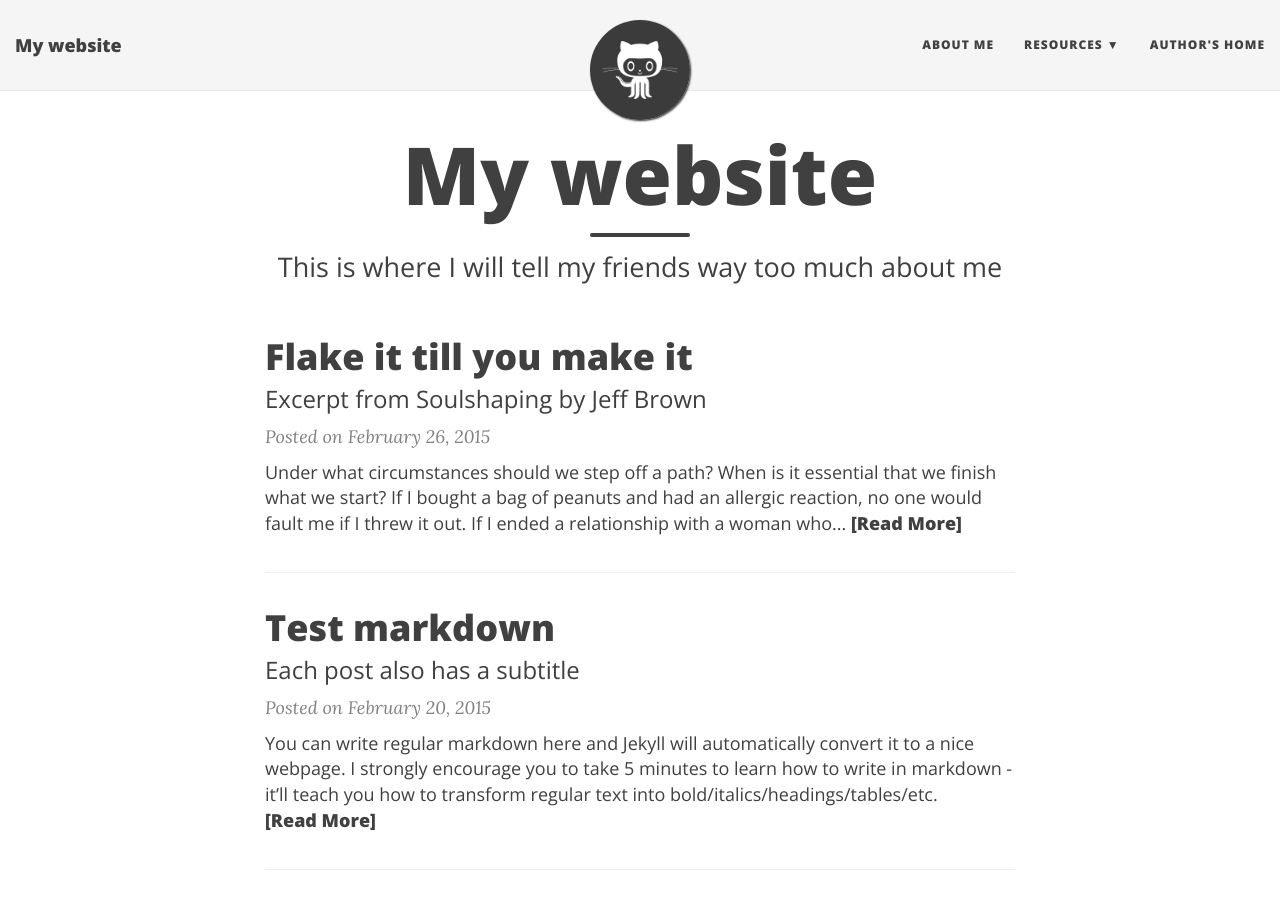
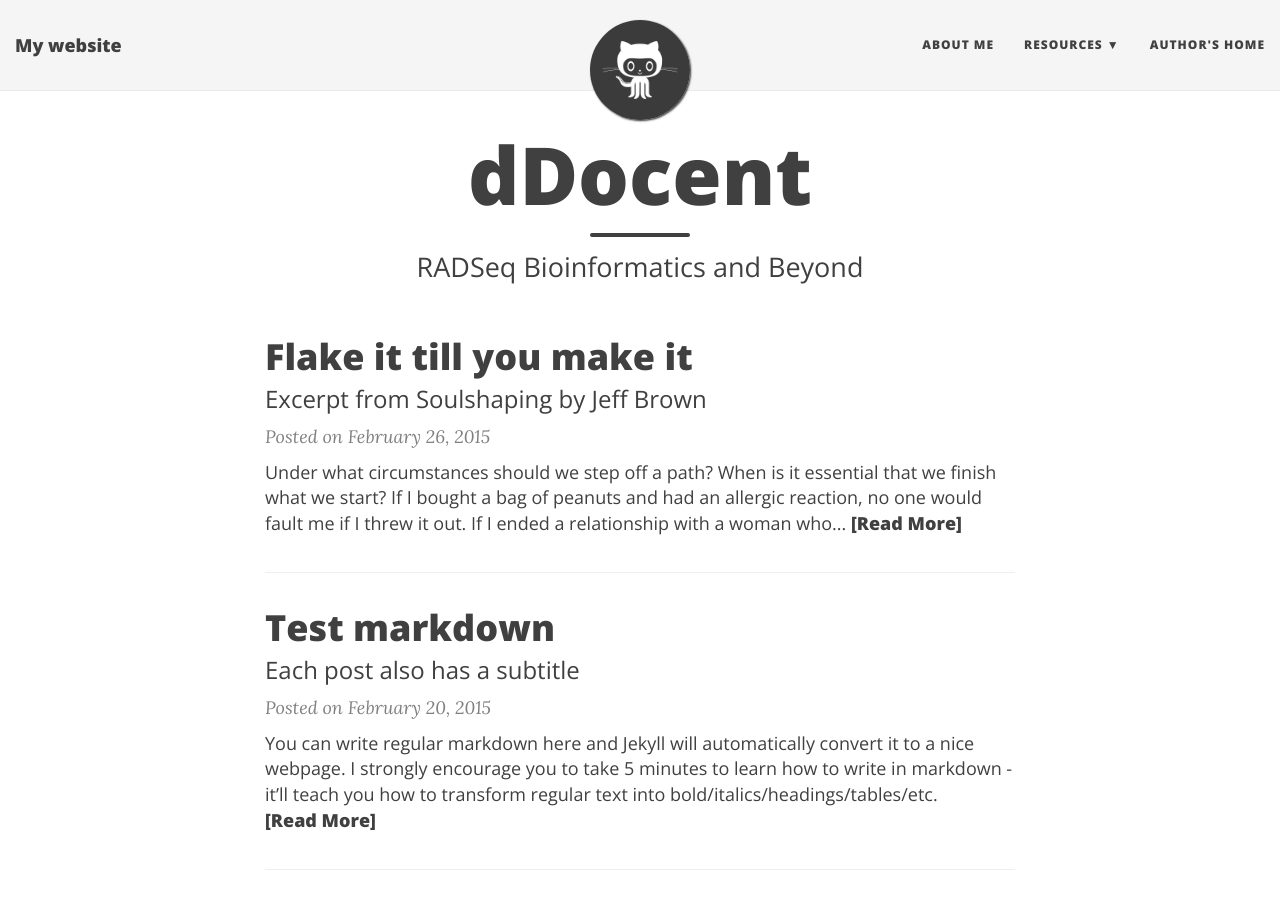
Before and after one commit to jpuritz/dDocent, a Jekyll site: the page built from index.html, in a window 1280 px wide and 900 px high. Built offline with Jekyll 4.4.1, drawn with Linux system fonts in a browser that asks for light colours; nearby versions of some CDN libraries; the list of posts is cut into pages by our own code.

Commit message:
Update index.html

```diff
--- a/index.html
+++ b/index.html
@@ -1,7 +1,7 @@
 ---
 layout: page
-title: My website
-subtitle: This is where I will tell my friends way too much about me
+title: dDocent
+subtitle: RADSeq Bioinformatics and Beyond
 ---
 
 <div class="posts-list">
```
